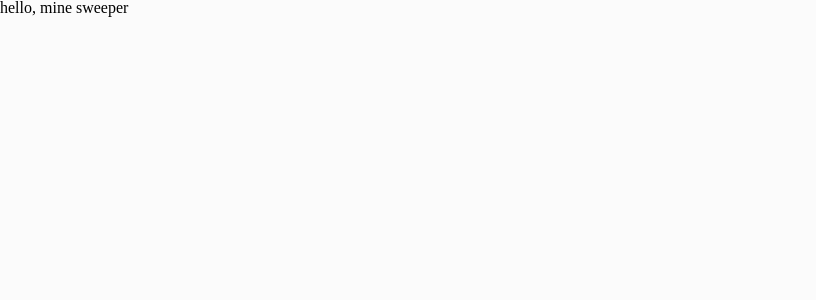
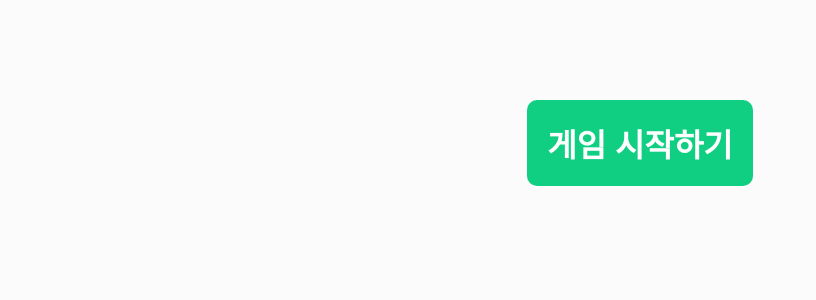
Before and after one commit to wallypark710/minesweeper, a React app: page / in a window 1280 px wide. Shown: the top 300 px of the page, without its empty margins (0-816 px from the left). Built offline with nearby package versions, Linux system fonts and the light colour scheme.

Commit message:
Feature: 게임을 진행에 필요한 로직을 작성합니다.
 - 컨트롤러에 로직을 분리하여 뷰는 컨트롤러의 데이터 변화에 의해서만
 변경되도록 작성합니다.

```diff
--- a/src/App.tsx
+++ b/src/App.tsx
@@ -1,7 +1,65 @@
 import React from 'react';
+import styled from 'styled-components';
+
+import { MineBoard, MineCell } from '@src/components';
+import { useController } from '@src/controller';
+
+const AppWrapper = styled.div`
+  display: flex;
+  flex-direction: column;
+  align-items: center;
+  margin: 100px auto;
+  width: 100%;
+
+  .status-board {
+    margin-bottom: 40px;
+    font-size: 20px;
+    font-weight: 700;
+  }
+`;
+
+const GameStartButton = styled.button`
+  padding: 20px;
+  font-size: 32px;
+  font-weight: 700;
+  color: #fff;
+  background-color: #11cf82;
+  border-radius: 10px;
+`;
 
 const App: React.FC = () => {
-  return <div>hello, mine sweeper</div>;
+  const controller = useController();
+
+  return (
+    <AppWrapper>
+      {controller.gameStatus.inProgress ? (
+        <>
+          <h2 className="status-board">
+            남은 지뢰 갯수 : {controller.mineCount}
+          </h2>
+          <MineBoard
+            mineCells={controller.mainBoard.map(
+              (value: number, idx: number) => (
+                <MineCell
+                  key={idx}
+                  value={value}
+                  isOpen={controller.isOpen(idx)}
+                  isMarked={controller.isMarked(idx)}
+                  hasMine={controller.hasMine(idx)}
+                  handleOpenCell={() => controller.clickCell(idx)}
+                  handleMarkCell={() => controller.toggleMarkCell(idx)}
+                />
+              )
+            )}
+          />
+        </>
+      ) : (
+        <GameStartButton onClick={controller.initGame}>
+          게임 시작하기
+        </GameStartButton>
+      )}
+    </AppWrapper>
+  );
 };
 
 export default App;
--- /dev/null
+++ b/src/components/index.tsx
@@ -0,0 +1,4 @@
+import MineCell from './MineCell';
+import MineBoard from './MineBoard';
+
+export { MineCell, MineBoard };
--- /dev/null
+++ b/src/controller.ts
@@ -0,0 +1,103 @@
+import { useEffect, useState } from 'react';
+import { useSelector, useDispatch } from 'react-redux';
+import {
+  BoardActions,
+  GameStatusActions,
+  MineDetectActions
+} from '@src/actions';
+
+import { getCoordinate } from '@src/util';
+
+const TOTAL_MINE = 10;
+const BOARD_LENGTH = 8;
+
+export const useController = () => {
+  const mineCount = useSelector((state: any) => state.mineDetect);
+  const board = useSelector((state: any) => state.board);
+  const gameStatus = useSelector((state: any) => state.gameStatus);
+  const dispatch = useDispatch();
+  const [clickedPosition, setClickedPosition] = useState<number | undefined>();
+
+  useEffect(() => {
+    if (clickedPosition && hasMine(clickedPosition)) {
+      window.alert('🔥🔥🔥🔥지뢰가 펑🔥🔥🔥🔥');
+      dispatch(GameStatusActions.endGame());
+    }
+  }, [clickedPosition]);
+
+  useEffect(() => {
+    if (gameStatus.inProgress) {
+      const closeCellCount = JSON.stringify(board.openBoard).match(/[0]/g)
+        ?.length;
+      const markCellCount = JSON.stringify(board.markBoard).match(/[1]/g)
+        ?.length;
+
+      if (closeCellCount === markCellCount) {
+        window.alert('🎉🎉🎉🎉 승리 🎉🎉🎉🎉');
+        dispatch(GameStatusActions.endGame());
+      }
+    }
+  }, [board.openBoard, board.markBoard]);
+
+  const initGame = () => {
+    dispatch(MineDetectActions.initMine({ totalMine: TOTAL_MINE }));
+    dispatch(GameStatusActions.startGame());
+    dispatch(
+      BoardActions.initBoard({
+        boardLength: BOARD_LENGTH,
+        totalMine: TOTAL_MINE
+      })
+    );
+  };
+
+  const clickCell = (targetIdx: number) => {
+    if (isMarked(targetIdx)) {
+      return;
+    }
+    const { row, col } = getCoordinate(targetIdx, BOARD_LENGTH);
+
+    setClickedPosition(targetIdx);
+    dispatch(BoardActions.openCell({ row, col }));
+  };
+
+  const toggleMarkCell = (targetIdx: number) => {
+    if (isOpen(targetIdx)) {
+      return;
+    }
+
+    const { row, col } = getCoordinate(targetIdx, BOARD_LENGTH);
+    setClickedPosition(undefined);
+
+    isMarked(targetIdx)
+      ? dispatch(MineDetectActions.addMine)
+      : dispatch(MineDetectActions.removeMine);
+
+    dispatch(BoardActions.toggleMarkCell({ row, col }));
+  };
+
+  const hasMine = (targetIdx: number): boolean => {
+    return board.minePosition.some((value: number) => value === targetIdx);
+  };
+
+  const isOpen = (targetIdx: number) => {
+    const { row, col } = getCoordinate(targetIdx, BOARD_LENGTH);
+    return board.openBoard[row][col];
+  };
+
+  const isMarked = (targetIdx: number) => {
+    const { row, col } = getCoordinate(targetIdx, BOARD_LENGTH);
+    return board.markBoard[row][col];
+  };
+
+  return {
+    gameStatus,
+    initGame,
+    mainBoard: board.mainBoard.flat(),
+    isOpen,
+    isMarked,
+    hasMine,
+    mineCount: mineCount.count,
+    clickCell,
+    toggleMarkCell
+  };
+};
--- /dev/null
+++ b/src/util/index.ts
@@ -0,0 +1,6 @@
+export const getCoordinate = (targetIdx: number, borderLength: number) => {
+  const row = Math.floor(targetIdx / borderLength);
+  const col = targetIdx % borderLength;
+
+  return { row, col };
+};
--- a/tsconfig.json
+++ b/tsconfig.json
@@ -1,6 +1,7 @@
 {
   "compilerOptions": {
     "target": "es5",
+    "lib": ["ES2019", "DOM"],
     "module": "commonjs",
     "jsx": "react",
     "strict": true,
```
